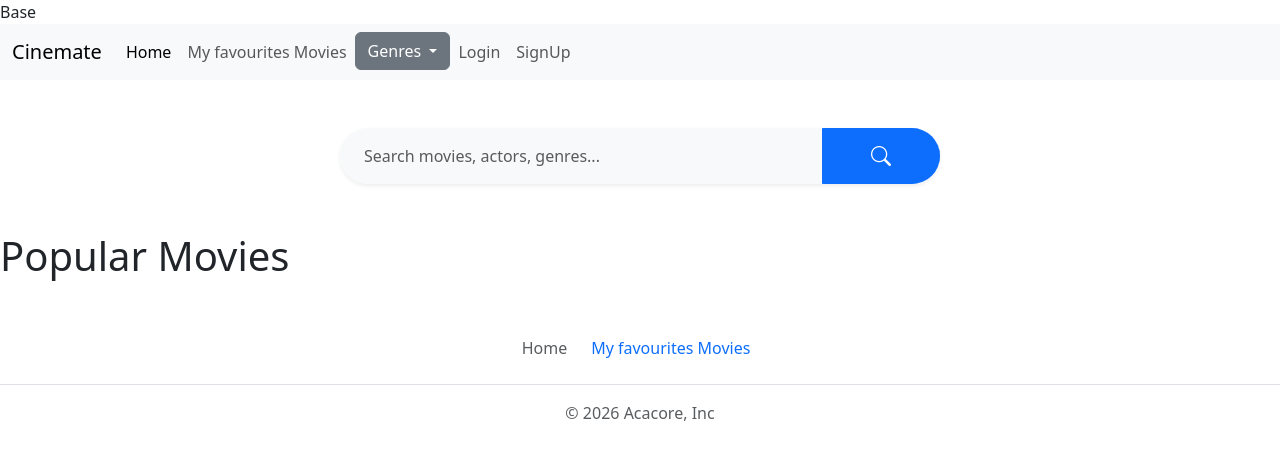
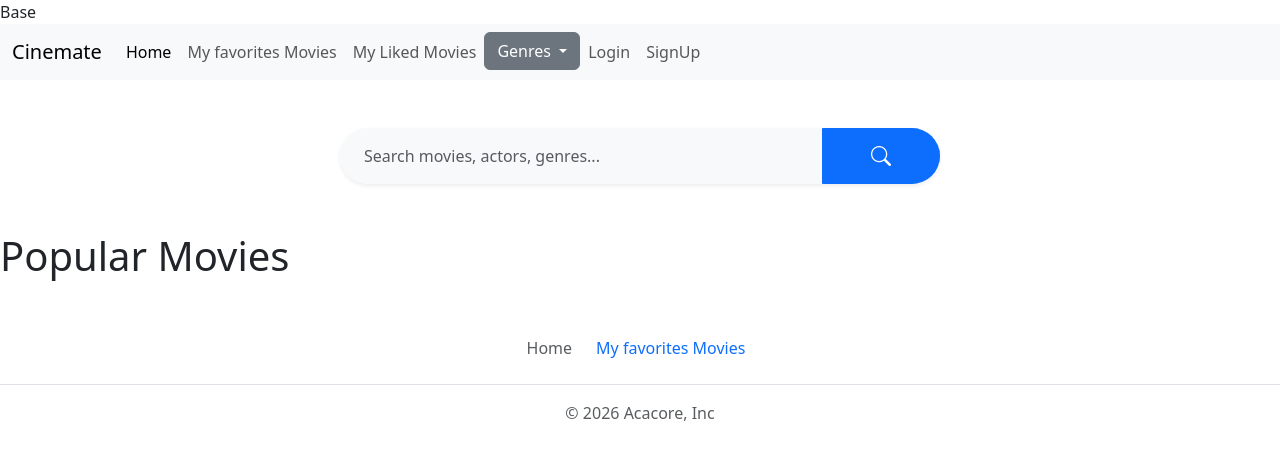
Before and after one commit to Elite81/cinemate, a Django app: page / in a window 1280 px wide. Shown: the top 460 px of the page. Run offline with Django 5.2, Linux system fonts and the light colour scheme; data that the repository does not hold is empty.

Commit message:
Fix typos and add liked movies feature with template

```diff
--- a/movies/templates/movies/base.html
+++ b/movies/templates/movies/base.html
@@ -1,5 +1,4 @@
 {% load static %}
-
 <!DOCTYPE html>
 <html lang="en">
 <head>
@@ -32,7 +31,11 @@
               <a class="nav-link active" aria-current="page" href="/">Home</a>
             </li>
             <li class="nav-item">
-              <a class="nav-link" href="{% url 'my_fav_movies' %}">My favourites Movies</a>
+              <a class="nav-link" href="{% url 'my_fav_movies' %}">My favorites Movies</a>
+            </li>
+
+            <li class="nav-item">
+              <a class="nav-link" href="{% url 'liked_movies' %}">My Liked Movies</a>
             </li>
 
 
@@ -92,7 +95,7 @@
 <footer class="py-3 my-4 bg-white">
   <ul class="nav justify-content-center border-bottom pb-3 mb-3">
     <li class="nav-item"><a href="/" class="nav-link px-2 text-body-secondary">Home</a></li>
-    <li class="nav-item"><a class="nav-link" href="{% url 'my_fav_movies' %}">My favourites Movies</a></li>
+    <li class="nav-item"><a class="nav-link" href="{% url 'my_fav_movies' %}">My favorites Movies</a></li>
 </ul> <p class="text-center text-body-secondary" id="year">© <span id="current-year"></span>
   <span>Acacore, Inc</span></p> </footer>
 
--- a/movies/templates/movies/favourite_movies.html
+++ b/movies/templates/movies/favorite_movies.html
@@ -3,7 +3,7 @@
 {% block content %}
 
 <div>
-    <h1>My Favourite Movies</h1>
+    <h1>My Favorite Movies</h1>
     <div class="container">
         <div class="row g-4">
             {% for movie in fav_movies%}
@@ -17,11 +17,11 @@
                             <h5 class="card-title text-center">{{movie.title}}</h5>
                         </div>
                     </a>
-                <form action="{% url 'rm_from_favourite' %}" method="POST">
+                <form action="{% url 'rm_from_favorite' %}" method="POST">
                     {% csrf_token %}
       <div>
         <input type="hidden" id="title" name="movie_id" value="{{movie.id}}" />
-        <input type="submit" value="Remove from favourite"/>
+        <input type="submit" value="Remove from favorite"/>
       </div>
 
                 </form>
--- a/movies/templates/movies/home.html
+++ b/movies/templates/movies/home.html
@@ -38,7 +38,7 @@
       {% csrf_token %}
       <div>
         <input type="hidden" id="title" name="movie_id" value="{{movie.id}}" />
-        <input type="submit" value="Add to favourite"/>
+        <input type="submit" value="Add to favorite"/>
       </div>
     </form>
 </div>
--- a/movies/templates/movies/movie_detail.html
+++ b/movies/templates/movies/movie_detail.html
@@ -90,9 +90,9 @@
                     </li>
 
                     <li class="mt-3">
-                    <form method="POST" action="{% url 'like' tmdb_id=movie.tmdb_id %}">
-                    {% csrf_token %}
-                    {% comment %} {% if not like.is_like %} {% endcomment %}
+                        <form method="POST" action="{% url 'like' tmdb_id=movie.tmdb_id %}">
+                            {% csrf_token %}
+                            {% comment %} {% if not like.is_like %} {% endcomment %}
                         <button type="submit"
                                 class="btn {% if like and like.is_like %}btn-primary{% else %}btn-outline-primary{% endif %}">
 
--- a/movies/urls.py
+++ b/movies/urls.py
@@ -5,8 +5,8 @@ urlpatterns = [
     path("", index, name='home'),
     path("search/", search, name='search'),
     path('movie/<int:tmdb_id>', movie_details, name="movie_detail"),
-    path('favourites/', movie_favourites, name="my_fav_movies"),
-    path('remove_from_favourite/', remove_from_favourites, name="rm_from_favourite"),
+    path('favorites/', movie_favorites, name="my_fav_movies"),
+    path('remove_from_favorite/', remove_from_favorites, name="rm_from_favorite"),
     path('rating/<int:tmdb_id>', rate_movie, name='rate_movie'),
     path('comment/<int:tmdb_id>', comments, name="add_comment"),
     path('genre/<str:genre_name>', genres_movie, name="genres_movie"),
--- a/movies/utils.py
+++ b/movies/utils.py
@@ -3,9 +3,11 @@ from django.conf import settings
 from .models import *
 
 
+'''
+ Note: Logic and explanations in this file were refined with assistance from ChatGPT (OpenAI).
+'''
 
 
-# Generated from chatGPT
 # Fetch popular movies
 def get_popular_movies(page=1):
     url = f"https://api.themoviedb.org/3/movie/popular?api_key={settings.TMDB_API_KEY}&language=en-US&page={page}"
--- a/movies/views.py
+++ b/movies/views.py
@@ -12,11 +12,12 @@ from .models import *
 
 # Create your views here.
 def index(request):
+    # getting popular movie
     movies = get_popular_movies()
     genre_name="Popular Movies"
     return render(request, "movies/home.html", {'movies':movies, 'genre_name':genre_name})
 
-
+# searching with keyword
 def search(request):
     query = request.GET.get('q', '')
     results = search_movies(query) if query else []
@@ -24,11 +25,14 @@ def search(request):
     return render(request, 'movies/search_movies.html', {'movies':results, 'query':query})
 
 
+
 def movie_details(request, tmdb_id):
+    # selecting the movie from the database
     movie = Movie.objects.filter(
         tmdb_id=tmdb_id,
     ).first()
 
+    # if the movie is not available in the database we create it.
     if not movie:
         defaults = get_movie_defaults(tmdb_id)
 
@@ -39,15 +43,19 @@ def movie_details(request, tmdb_id):
             **{k: v for k, v in defaults.items() if k != 'genres'}
         )
 
+        # selecting the movie genre
         for genre in defaults['genres']:
             genre_name=genre['name']
             tmbd_id=genre['id']
+
+            # if the genre does not exists (which is actually impossible), then create it
             genre_instance, _ = Genre.objects.get_or_create(name=genre_name, tmbd_id=tmbd_id)
             movie.genres.add(genre_instance)
 
 
     user_rating = None
 
+    # If the user is authenticated, display ratings, comment and likes
     if request.user.is_authenticated:
         user_rating = Ratings.objects.filter(user=request.user, movie=movie).first()
 
@@ -67,10 +75,13 @@ def movie_details(request, tmdb_id):
 
 
 @login_required
-def movie_favourites(request):
+def movie_favorites(request):
     if request.method == 'POST':
-        fav_movie = request.POST['movie_id']
-        fav_movie = the_movie_detail(fav_movie) if fav_movie else []
+
+        fav_movie = request.POST['movie_id']   # getting the movie id
+        fav_movie = the_movie_detail(fav_movie) if fav_movie else [] # getting the details of the movie
+
+        # If the movie does not exist in the database, create a movie database
         movie, created = Movie.objects.get_or_create(
             tmdb_id=fav_movie['id'],
             defaults={'title':fav_movie['original_title'],
@@ -90,7 +101,7 @@ def movie_favourites(request):
                     'runtime':fav_movie['runtime']
                     } )
 
-
+        # if the genre does not exists (which is actually impossible), then create it
         for genre in fav_movie['genres']:
             genre_name=genre['name']
             tmbd_id=genre['id']
@@ -98,64 +109,73 @@ def movie_favourites(request):
             movie.genres.add(genre_instance)
 
 
+        # creating the FavoriteMovie object
         my_fav_movie, created = FavoriteMovie.objects.get_or_create(user=request.user, movie=movie)
+
         if created:
-            messages.success(request, f"{my_fav_movie.movie.title} added to favourites")
+            messages.success(request, f"{my_fav_movie.movie.title} added to favorites")
         else:
-            messages.info(request, f"{my_fav_movie.movie.title} is already in your favourites")
+            messages.info(request, f"{my_fav_movie.movie.title} is already in your favorites")
 
         return redirect("my_fav_movies")
 
+    # Getting all the user favorite movies from the database
     movies= FavoriteMovie.objects.filter(user=request.user).order_by('-added_at')
     all_fav_movie=[]
     for movie in movies:
         all_fav_movie.append(movie.movie)
-    return render(request, "movies/favourite_movies.html", {'fav_movies':all_fav_movie})
+    return render(request, "movies/favorite_movies.html", {'fav_movies':all_fav_movie})
 
 
 
 @login_required
-def remove_from_favourites(request):
+def remove_from_favorites(request):
+    # Deleting the movie from the database
     if request.method == 'POST':
-        fav_movie = request.POST.get('movie_id')
+        fav_movie = request.POST.get('movie_id') # getting the movie id
+
+        # selecting the movie form the FavoriteMovie table
         movie_to_remove=get_object_or_404(FavoriteMovie, user=request.user, movie=fav_movie)
-        movie_title = movie_to_remove.movie.title
+        movie_title = movie_to_remove.movie.title # getting the title of the the movie for notification
         movie_to_remove.delete()
-        messages.success(request, f"{movie_title} was removed from favourite")
+        messages.success(request, f"{movie_title} was removed from favorite")
         return redirect('my_fav_movies')
 
 
 @login_required
 def rate_movie(request, tmdb_id):
+    # User rate a movie
     if request.method != "POST":
         return redirect("movie_detail", tmdb_id=tmdb_id)
 
-    score = int(request.POST.get('score', 0))
+    score = int(request.POST.get('score', 0)) # getting the score of the movie
     if score < 1 or score > 10:
-        messages.error(request, "score must be betw3een 1 and 10")
+        messages.error(request, "score must be between 1 and 10")
         return redirect("movie_detail", tmdb_id=tmdb_id)
 
-    movie = Movie.objects.filter(tmdb_id=tmdb_id).first()
+    movie = Movie.objects.filter(tmdb_id=tmdb_id).first() # getting the movie
 
+    # if the movie does not exist in the table we create it
     if not movie:
         defaults = get_movie_defaults(tmdb_id)
         if not defaults:
             messages.error(request, "Unable to load movie details")
             return redirect('index')
 
+        # creating a movie object
         movie = Movie.objects.create(
             tmdb_id=tmdb_id,
             **{k: v for k, v in defaults.items() if k != 'genres'}
         )
 
+        # Getting the genre, if the genre does not exists (which is actually impossible), then create it
         for genre in defaults['genres']:
             genre_name=genre['name']
             tmbd_id=genre['id']
             genre_instance, _ = Genre.objects.get_or_create(name=genre_name, tmbd_id=tmbd_id)
             movie.genres.add(genre_instance)
 
-    # movie = get_object_or_404(Movie, tmdb_id=tmdb_id)
-
+    # Creating the rating object
     Ratings.objects.update_or_create(
         user=request.user,
         movie=movie,
@@ -169,6 +189,7 @@ def rate_movie(request, tmdb_id):
 
 def comments(request, tmdb_id):
     if request.method == 'POST':
+        # getting the movie from the database, if the movie object does not exists create.
         movie = Movie.objects.filter(tmdb_id=tmdb_id).first()
         if not movie:
             defaults = get_movie_defaults(tmdb_id)
@@ -176,13 +197,16 @@ def comments(request, tmdb_id):
                 raise Http404("Movie not found")
             movie = Movie.objects.create(tmdb_id=tmdb_id, **defaults)
 
-        content = request.POST.get("content", "").strip()
+        content = request.POST.get("content", "").strip() # getting the striped comment submitted by the user
+
+        # if there is a comment then then create a comment object
         if content:
             Comment.objects.create(user=request.user, movie=movie, content=content)
         return redirect("movie_detail", tmdb_id=tmdb_id)
     return redirect("movie_detail", tmdb_id=tmdb_id)
 
 
+# Getting movie by genres
 def genres_movie(request, genre_name):
     genre = get_object_or_404(Genre, name=genre_name)
     movies = get_movie_by_genres(genre_id=genre.tmbd_id)
@@ -192,17 +216,25 @@ def genres_movie(request, genre_name):
 @login_required
 @transaction.atomic
 def toggle_like(request, tmdb_id):
+    # the function does not actually accept a get request
     if request.method != 'POST':
         return JsonResponse({'error':'Invalid request'}, status=400)
+
     user = request.user
+    # lock the  selected row in the database for the duration of the transaction, for efficiency
     movie = Movie.objects.select_for_update().get(tmdb_id=tmdb_id)
-    # movie = get_object_or_404(Movie, tmdb_id=tmdb_id)
+
     like_obj, created = Like.objects.get_or_create(user=user, movie=movie, defaults={'is_like':True})
 
-    if not created:
+    # Handling the like and like_count
+    if not created: # If the user has already liked or interred with the movie
+
+        # if liked currently, then unlike it and decrement count
         if like_obj.is_like:
             like_obj.is_like = False
             movie.count_like = max(0, movie.count_like -1)
+
+        # If unlike currently, then liked it and increment count
         else:
             like_obj.is_like = True
             movie.count_like += 1
@@ -211,14 +243,20 @@ def toggle_like(request, tmdb_id):
         movie.save()
 
     else:
+        # first time like and increment count
         movie.count_like += 1
         movie.save()
 
     return redirect('movie_detail', tmdb_id=tmdb_id)
 
 
+# Fetching all liked movies
 @login_required
 def liked_movies(request):
     all_liked_movies = Like.objects.filter(user=request.user, is_like=True)
-    context = {'movies':all_liked_movies}
-    return render(request, 'movies/liked_movies.html', context)
+    movies = []
+    for r in all_liked_movies:
+        movies.append(r.movie)
+
+    context = {'movies':movies}
+    return render(request, 'movies/all_liked_movies.html', context)
```
Also changed, not shown: movies/templates/movies/all_liked_movies.html (added, +28 -0 lines), README.md.
